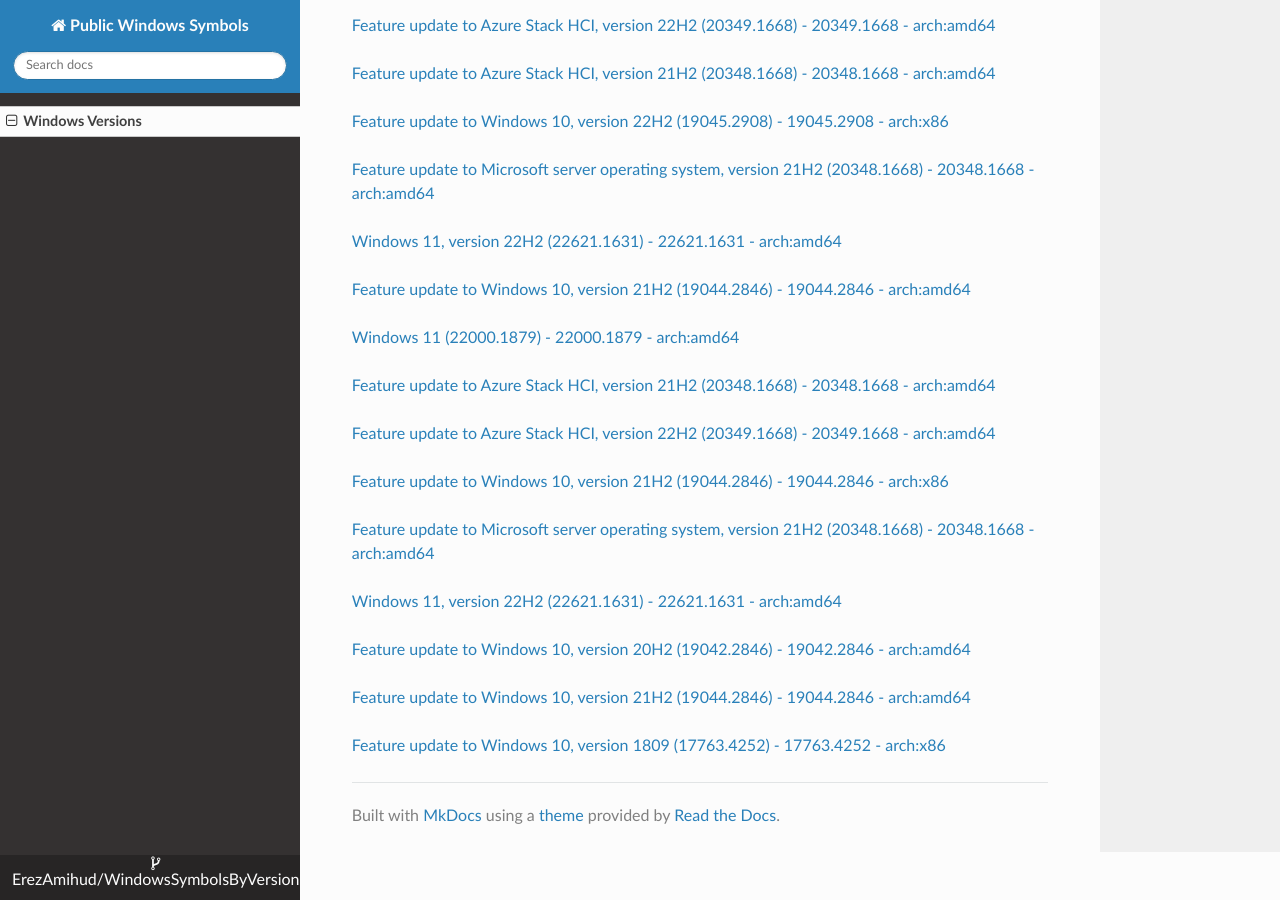
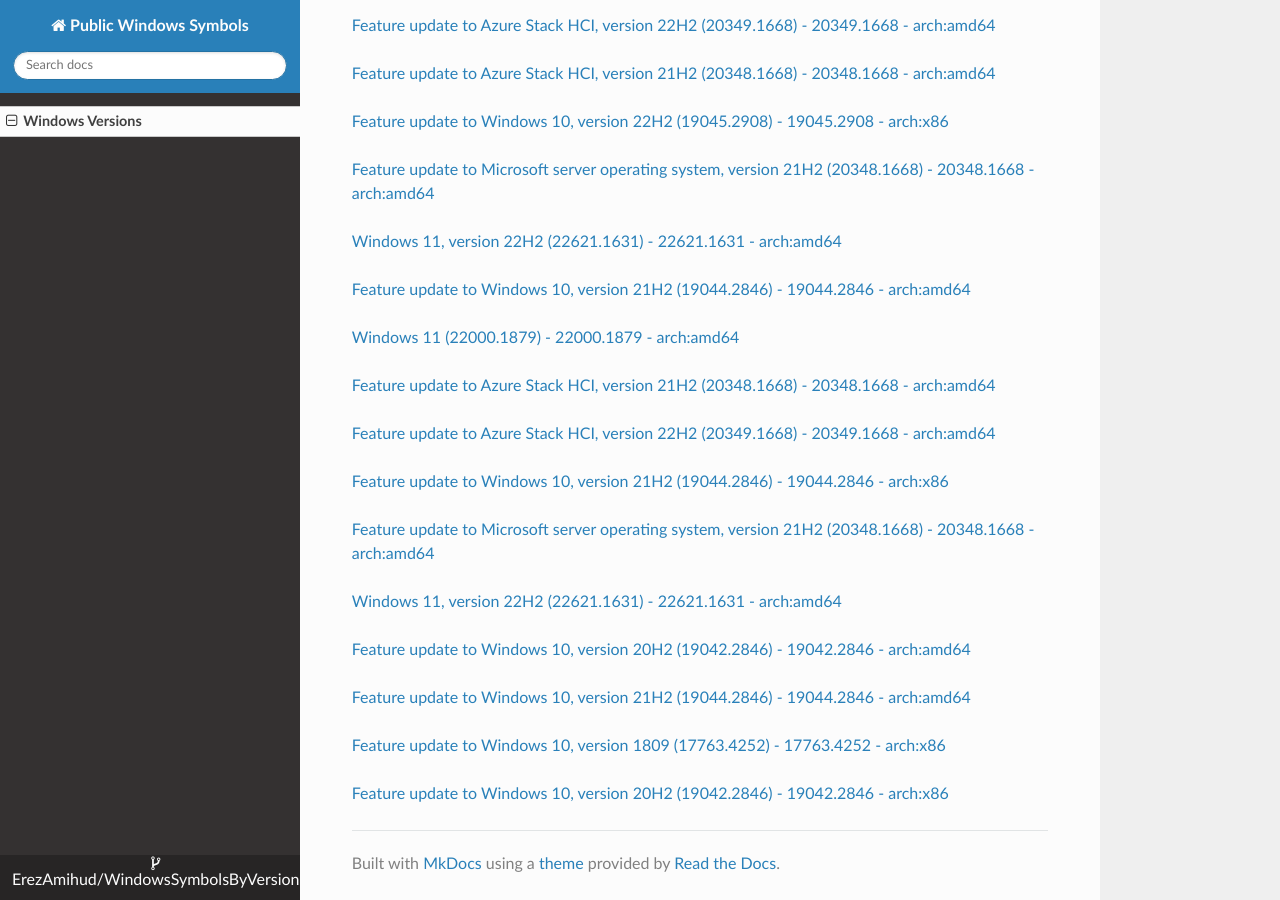
Before and after one commit to ErezAmihud/WindowsSymbolsByVersion, an MkDocs documentation site: the page built from docs/index.md, in a window 1280 px wide and 900 px high, scrolled down 33629 px. Built offline with MkDocs 1.6.1, drawn with Linux system fonts in a browser that asks for light colours; nearby versions of some CDN libraries.

Commit message:
Automated commit, add manifest for 9d940507-58d4-4d0a-b537-4697b96699a1

```diff
--- a/docs/index.md
+++ b/docs/index.md
@@ -1942,3 +1942,6 @@
 
 
 [Feature update to Windows 10, version 1809 (17763.4252) - 17763.4252 - arch:x86](https://github.com/ErezAmihud/WindowsSymbolsByVersion/blob/main/manifests/002ea580-e6b8-4a16-9b83-536dc48fedb3.manifest)
+
+
+[Feature update to Windows 10, version 20H2 (19042.2846) - 19042.2846 - arch:x86](https://github.com/ErezAmihud/WindowsSymbolsByVersion/blob/main/manifests/9d940507-58d4-4d0a-b537-4697b96699a1.manifest)
```
Also changed, not shown: process_builds.json (+1 -1 lines), 1 other file.
